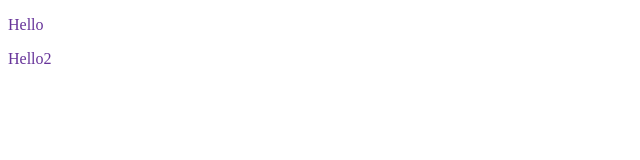
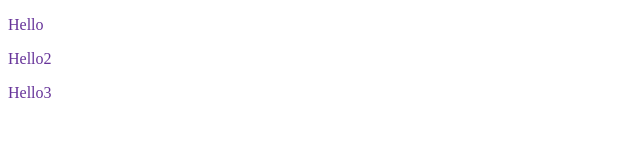
Before and after one commit to HawaleShailesh004/New-Folder, a plain HTML site: page index.html in a window 1280 px wide. Shown: the full height of the page, 0-640 px from the left. Drawn offline with Linux system fonts and the light colour scheme.

Commit message:
3rd Para Added

```diff
--- a/index.html
+++ b/index.html
@@ -9,5 +9,6 @@
 <body>
     <p>Hello</p>
     <p>Hello2 </p>
+    <p>Hello3 </p>
 </body>
 </html>
```
